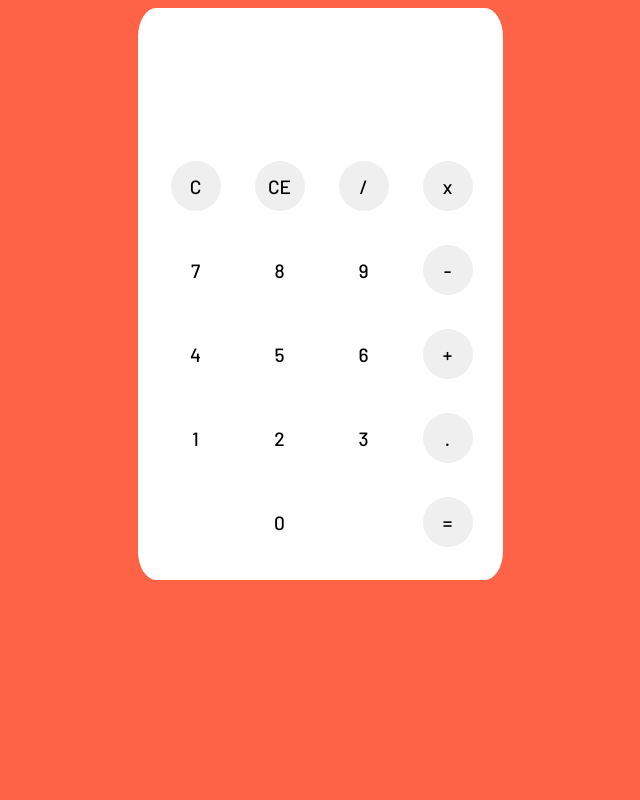
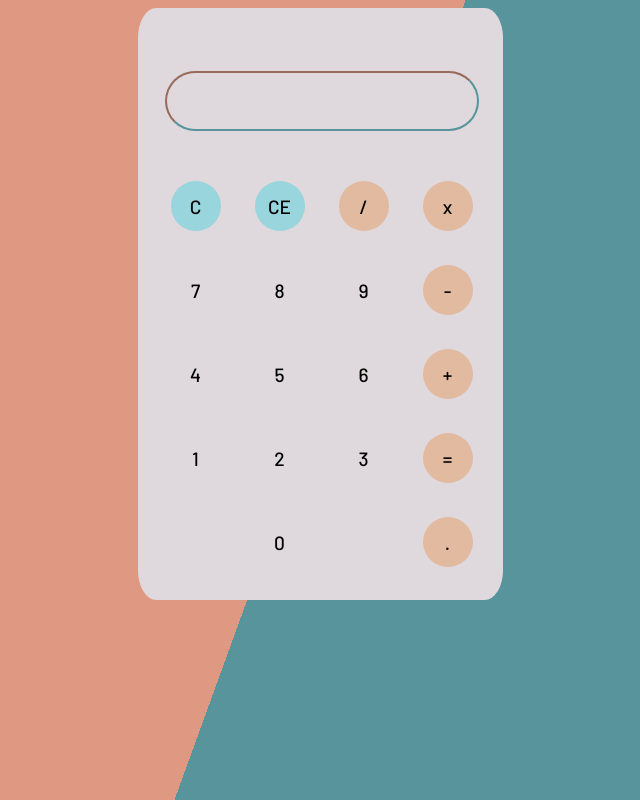
Before and after one commit to NicolasMRTNS/calculator, a plain HTML site: page index.html in a window 1280 px wide. Shown: the whole page, without its empty margins (320-960 px from the left). Drawn offline with Linux system fonts and the light colour scheme.

Commit message:
Background css + boutons couleurs pastels

```diff
--- a/index.html
+++ b/index.html
@@ -12,7 +12,6 @@
 <body>
     <section>
         <form name="form">
-            <div id="top-result"></div>
             <input class="textview result" name="textview">
         </form>
         <table>
@@ -38,13 +37,13 @@
                 <td><button id="1" class="number" value="1" onclick="insert(1)">1</button></td>
                 <td><button id="2" class="number" value="2" onclick="insert(2)">2</button></td>
                 <td><button id="3" class="number" value="3" onclick="insert(3)">3</button></td>
-                <td><button id="point" class="operator" onclick="insert('.')">.</button></td>
+                <td><button id="equal" class="operator" onclick="equal()">=</button></td>
             </tr>
             <tr>
                 <td><button class="empty"></button></td>
                 <td><button id="0" class="number" value="0" onclick="insert(0)">0</button></td>
                 <td><button class="empty"></button></td>
-                <td><button id="equal" class="operator" onclick="equal()">=</button></td>
+                <td><button id="point" class="operator" onclick="insert('.')">.</button></td>
             </tr>
         </table>
     </section>
--- a/style.css
+++ b/style.css
@@ -1,12 +1,13 @@
 body {
-    background-color: tomato;
+    background: linear-gradient(110deg, #df9881 50%, #58949c 50%);
+    background-attachment: fixed;
 }
 section {
     width: 320px;
     padding: 15px;
     padding-right: 30px;
     border-radius: 5%;
-    background-color: white;
+    background-color: #DFD8DC;
     display: flex;
     flex-direction: column;
     justify-content: center;
@@ -21,31 +22,37 @@ button {
     font-family: 'Barlow', sans-serif;
     font-size: larger;
 }
-
 .operator, .number {
     cursor: pointer;
 }
 .empty, .number {
-    background-color: white;
+    background-color: transparent;
 }
 form {
     text-align: right;
     font-family: 'Barlow', sans-serif;
-    margin-top: 10%;
+    padding-top: 15%;
+    padding-bottom: 10%;
+    display: flex;
+    justify-content: center;
+    width: 338px;
 }
 input {
     font-size: 30px;
     text-align: right;
     font-family: 'Barlow', sans-serif;
-    border: 0;
-    max-width: 320px;
-}
-#top-result {
-    font-size: 20px;
-    padding-right: 30px;
-    color: rgba(163, 157, 157, 0.795);
-    height: 50px;
+    width: 300px;
+    border-radius: 50vh;
+    border-color: #eba68f #58949c #58949c #eba68f;
+    background-color: transparent;
+    padding: 10px 10px 10px 0;
 }
 .empty:focus, .operator:focus, .number:focus {
     outline: 0;
 }
+#C, #CE {
+    background-color: #98d5dd;
+}
+#divide, #multiply, #minus, #plus, #equal, #point {
+    background-color: rgb(226, 186, 159);
+}
```
